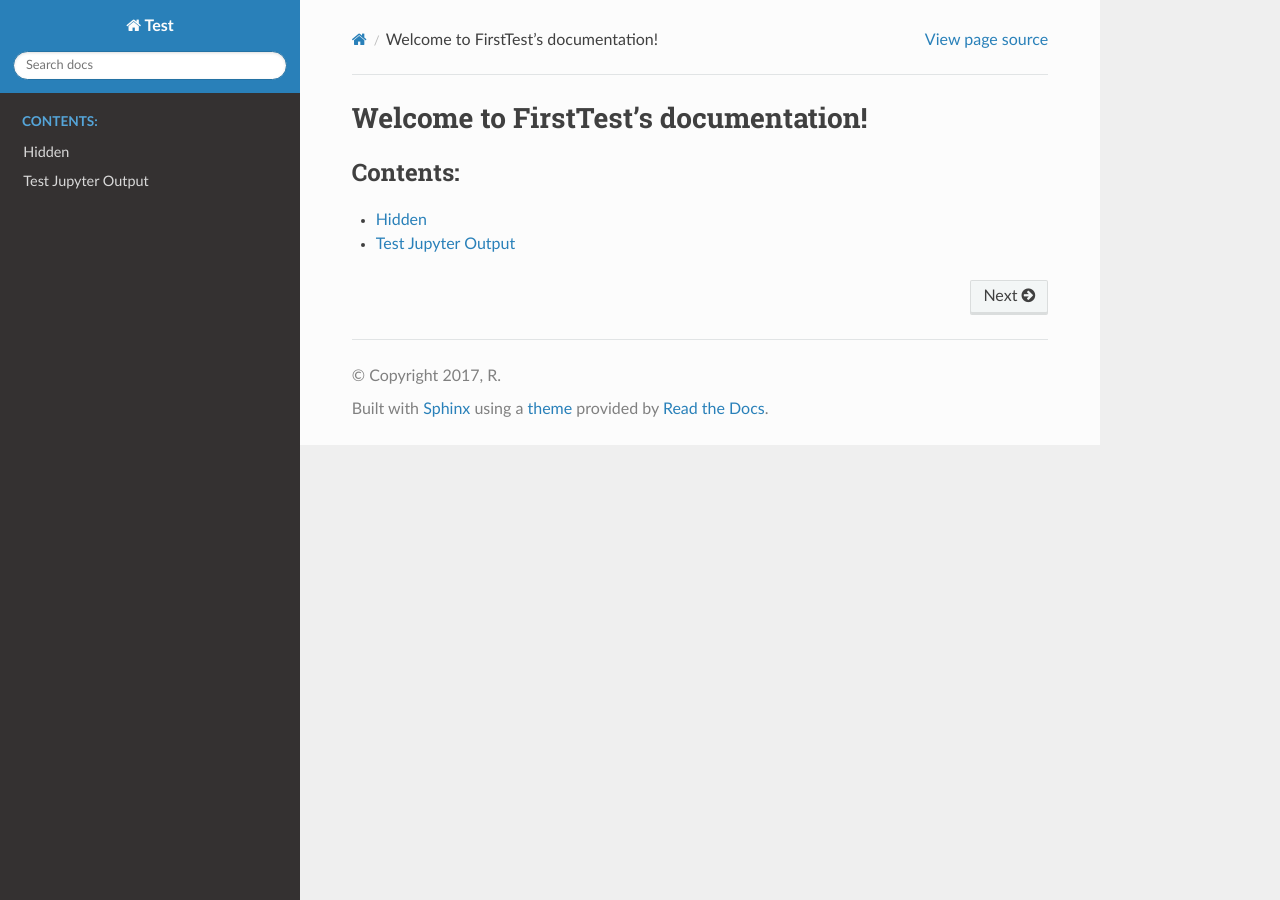
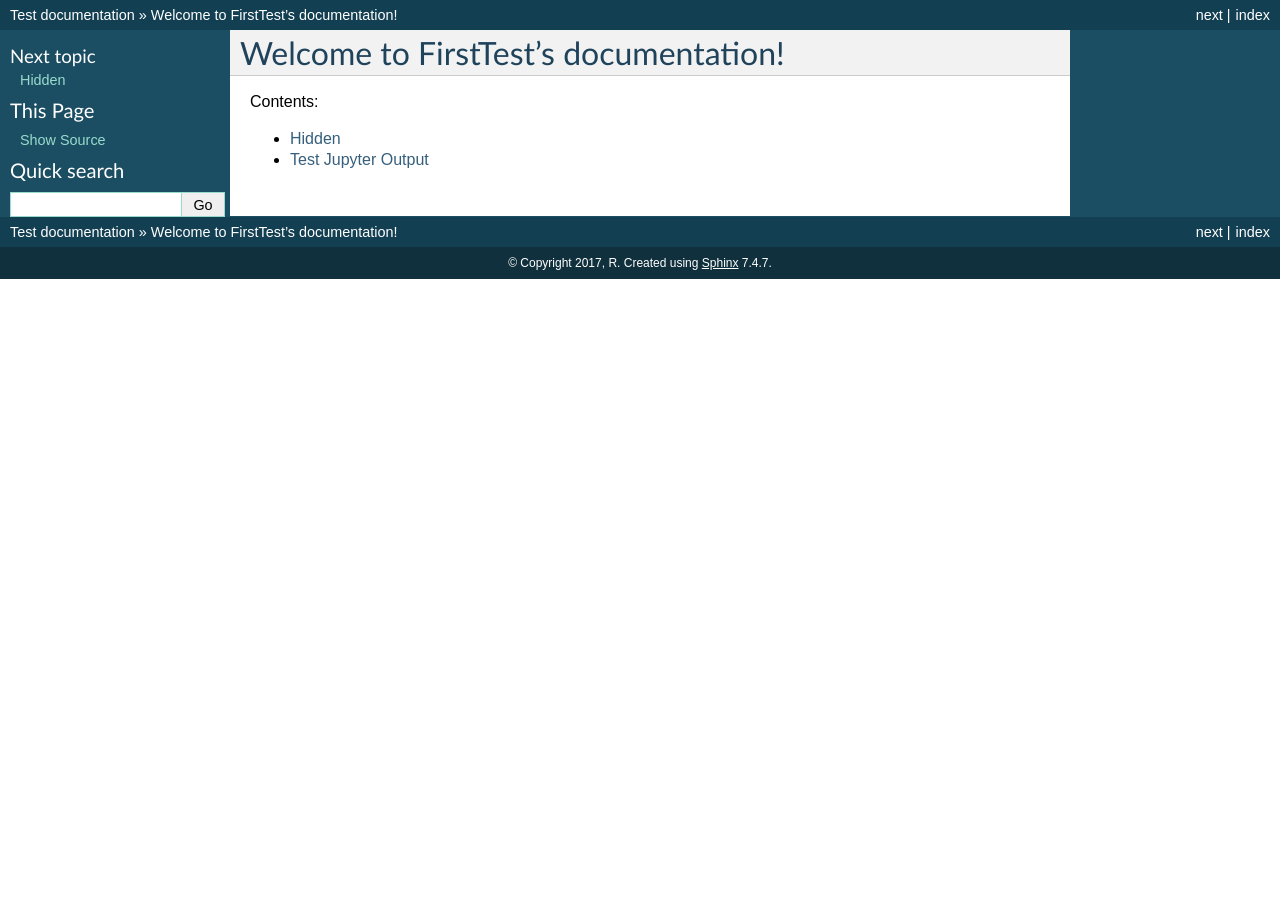
Before and after one commit to rz501/Macaulay2-Jupyter-Kernel, a Sphinx documentation site: the page built from docs/index.rst, in a window 1280 px wide. Built offline with Sphinx 7.4.7, drawn with Linux system fonts in a browser that asks for light colours; part of the change alters nothing that is shown.

```diff
--- a/docs/conf.py
+++ b/docs/conf.py
@@ -87,7 +87,8 @@ todo_include_todos = False
 # The theme to use for HTML and HTML Help pages.  See the documentation for
 # a list of builtin themes.
 #
-html_theme = 'sphinx_rtd_theme'
+# html_theme = 'sphinx_rtd_theme'
+html_theme = 'classic'
 
 # Theme options are theme-specific and customize the look and feel of a theme
 # further.  For a list of options available for each theme, see the
@@ -105,66 +106,9 @@ html_static_path = ['_static']
 #
 # This is required for the alabaster theme
 # refs: http://alabaster.readthedocs.io/en/latest/installation.html#sidebars
-html_sidebars = {
-    '**': [
-        'relations.html',  # needs 'show_related': True theme option to display
-        'searchbox.html',
-    ]
-}
-
-
-# -- Options for HTMLHelp output ------------------------------------------
-
-# Output file base name for HTML help builder.
-htmlhelp_basename = 'Testdoc'
-
-
-# -- Options for LaTeX output ---------------------------------------------
-
-latex_elements = {
-    # The paper size ('letterpaper' or 'a4paper').
-    #
-    # 'papersize': 'letterpaper',
-
-    # The font size ('10pt', '11pt' or '12pt').
-    #
-    # 'pointsize': '10pt',
-
-    # Additional stuff for the LaTeX preamble.
-    #
-    # 'preamble': '',
-
-    # Latex figure (float) alignment
-    #
-    # 'figure_align': 'htbp',
-}
-
-# Grouping the document tree into LaTeX files. List of tuples
-# (source start file, target name, title,
-#  author, documentclass [howto, manual, or own class]).
-latex_documents = [
-    (master_doc, 'Test.tex', 'Test Documentation',
-     'R', 'manual'),
-]
-
-
-# -- Options for manual page output ---------------------------------------
-
-# One entry per manual page. List of tuples
-# (source start file, name, description, authors, manual section).
-man_pages = [
-    (master_doc, 'test', 'Test Documentation',
-     [author], 1)
-]
-
-
-# -- Options for Texinfo output -------------------------------------------
-
-# Grouping the document tree into Texinfo files. List of tuples
-# (source start file, target name, title, author,
-#  dir menu entry, description, category)
-texinfo_documents = [
-    (master_doc, 'Test', 'Test Documentation',
-     author, 'Test', 'One line description of project.',
-     'Miscellaneous'),
-]
+# html_sidebars = {
+#     '**': [
+#         'relations.html',  # needs 'show_related': True theme option to display
+#         'searchbox.html',
+#     ]
+# }
```
